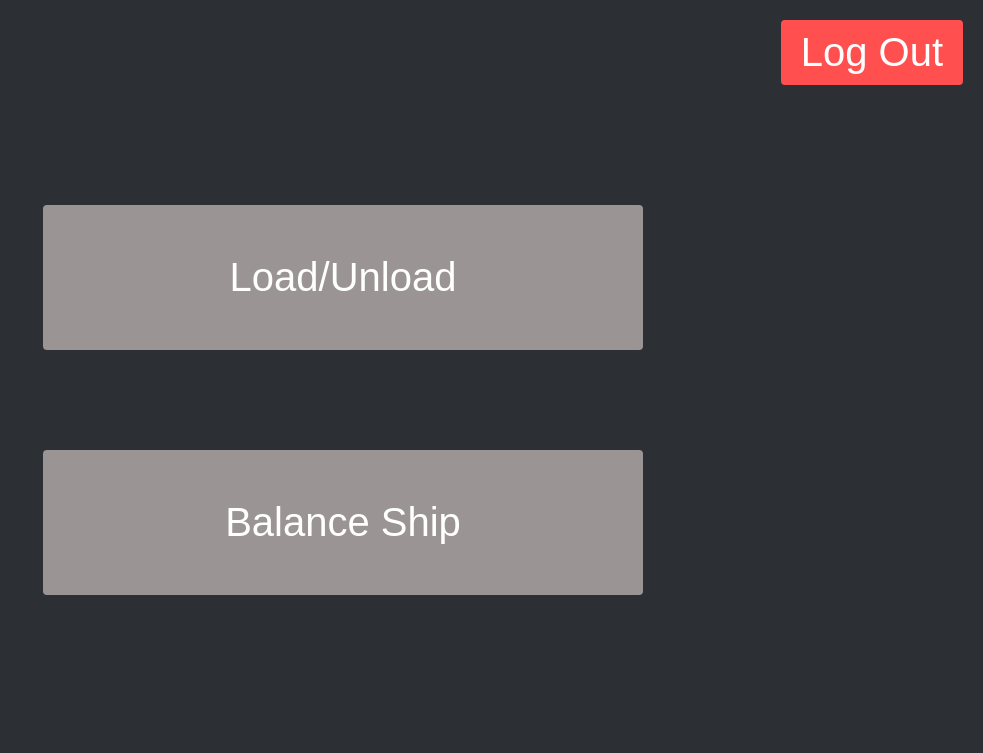
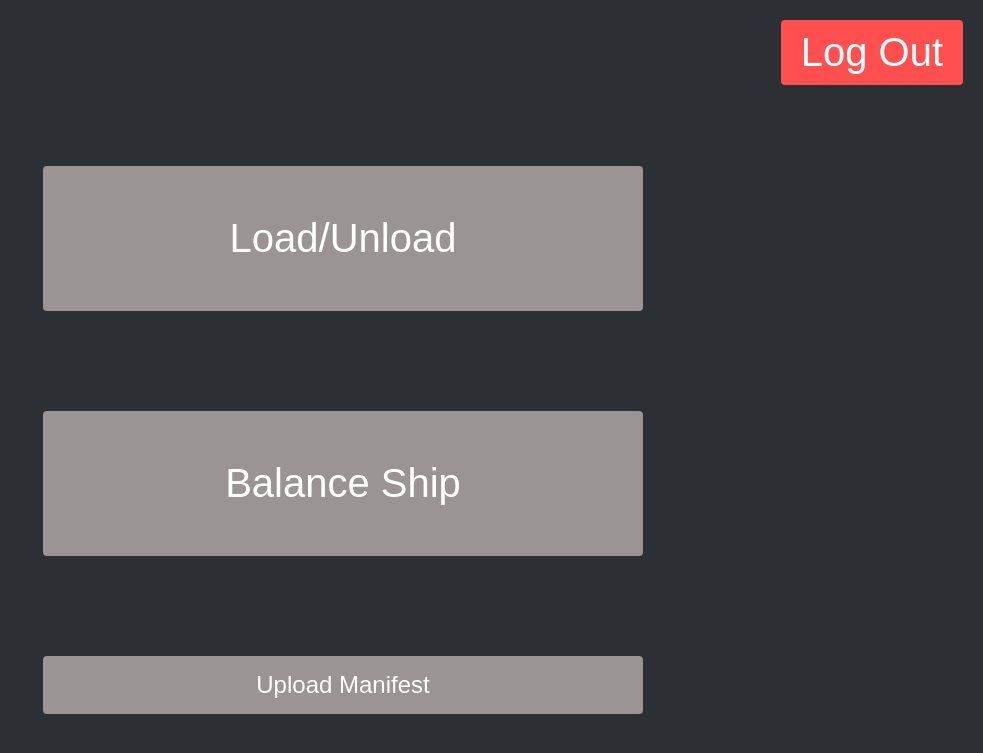
Before and after one commit to mryu003/MasterCargo, a Flask app: page /home in a window 1280 px wide. Shown: the top 753 px of the page, without its empty margins (297-1280 px from the left). Run offline with Flask 3, Linux system fonts and the light colour scheme.

Commit message:
Added upload button and function

```diff
--- a/website/static/css/styles.css
+++ b/website/static/css/styles.css
@@ -65,3 +65,72 @@ body, html {
 .homeButton:hover {
     background-color: #8a8383;
 }
+
+.uploadOpenButton {
+    display: block;
+    width: 600px;
+    margin: 20px auto;
+    padding: 15px;
+    font-size: 24px;
+    color: white;
+    background-color: #9b9494;
+    border: none;
+    border-radius: 4px;
+    cursor: pointer;
+}
+
+.uploadOpenButton:hover {
+    background-color: #8a8383;
+}
+
+.modal {
+    display: none;
+    position: fixed;
+    z-index: 1;
+    left: 0;
+    top: 0;
+    width: 100%;
+    height: 100%;
+    background-color: rgba(0, 0, 0, 0.6);
+}
+
+.modalContent {
+    background-color: #2c2f33;
+    margin: 15% auto;
+    padding: 20px;
+    border: 1px solid #888;
+    width: 50%;
+    color: #d1d1d1;
+    text-align: center;
+    border-radius: 8px;
+}
+
+.close {
+    color: #aaa;
+    float: right;
+    font-size: 28px;
+    font-weight: bold;
+}
+
+.close:hover, .close:focus {
+    color: #fff;
+    text-decoration: none;
+    cursor: pointer;
+}
+
+.uploadButton, .submitButton {
+    display: block;
+    width: 80%;
+    margin: 15px auto;
+    padding: 15px;
+    font-size: 20px;
+    background-color: #9b9494;
+    color: white;
+    border: none;
+    cursor: pointer;
+    border-radius: 4px;
+}
+
+.submitButton:hover, .uploadButton:hover {
+    background-color: #8a8383;
+}
--- a/website/templates/home.html
+++ b/website/templates/home.html
@@ -12,5 +12,36 @@
     <div class = "textButton">
         <button class = "homeButton" onclick = "location.href = '/load'"> Load/Unload </button>
         <button class = "homeButton" onclick = "location.href = '/balance'"> Balance Ship </button>
+        <button class = "uploadOpenButton" onclick = "openModal()"> Upload Manifest </button>
+
+        <div id = "uploadModal" class= "modal">
+            <div class = "modalContent">
+                <span class = "close" onclick = "closeModal()"> &times;</span>
+                <label for = "fileUpload" class = "uploadLabel" > Upload Manifest: </label>
+                <input type = "file" id = "fileUpload" name = "fileUpload" class = "uploadButton">
+                <button class = "submitButton" onclick = "submitUpload()"> Submit Manifest </button>
+            </div>
+        </div>
     </div>
+
+    <script>
+        function openModal() {
+            document.getElementById("uploadModal").style.display = "block";
+        }
+
+        function closeModal() {
+            document.getElementById("uploadModal").style.display = "none";
+        }
+
+        function submitUpload() { //This is where we would put code for what to do after the manifest upload
+            const fileInput = document.getElementById("fileUpload");
+            if (fileInput.files.length > 0) {
+                alert("Manifest Submitted: " + fileInput.files[0].name);
+                closeModal();
+            } else {
+                alert("Please select manifest to upload.");
+            }
+        }
+    </script>
 </body>
+</html>
```
